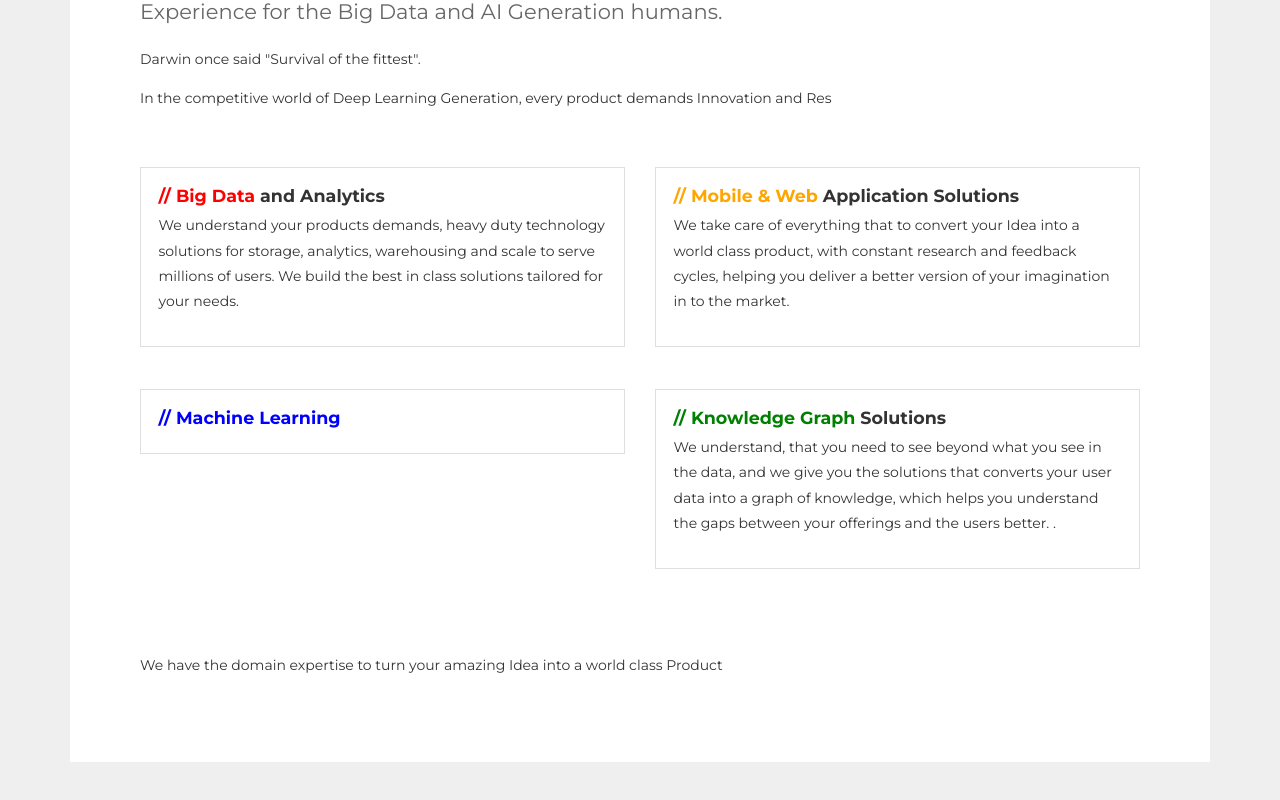
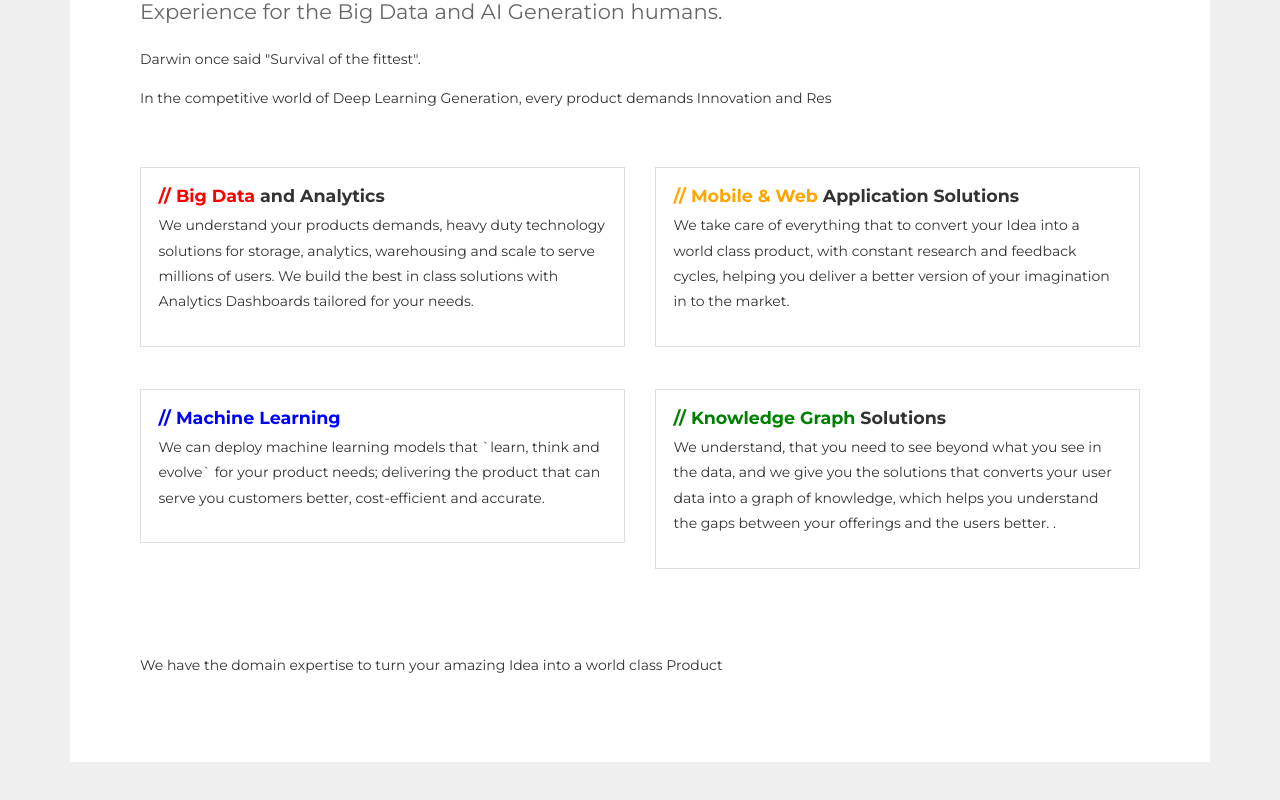
Before and after one commit to invana/invana.github.io, an Angular app in the folder invanatech-app/: page / in a window 1280 px wide. Shown: the part 1073-1873 px from the top of the page. Built offline with nearby package versions, Linux system fonts and the light colour scheme.

Commit message:
UI text added

```diff
--- a/invanatech-app/src/app/app.component.html
+++ b/invanatech-app/src/app/app.component.html
@@ -68,7 +68,7 @@
         <p>Darwin once said "Survival of the fittest".</p>
         <p>In the competitive world of Deep Learning Generation, every product demands
           Innovation
-        and Res</p>
+          and Res</p>
       </div>
     </div>
     <div class="row mt-5">
@@ -78,7 +78,7 @@
             <h4 class="h5 bold"><span style="color: red;">// Big Data</span> and Analytics</h4>
             <p>We understand your products demands, heavy duty technology solutions for
               storage, analytics, warehousing and scale to serve millions of users. We build
-              the best in class solutions tailored for your needs.</p>
+              the best in class solutions with Analytics Dashboards tailored for your needs.</p>
           </div>
         </div>
       </div>
@@ -87,7 +87,7 @@
           <div class="card-body">
             <h4 class="h5 bold"><span style="color: orange">// Mobile & Web</span> Application Solutions</h4>
             <p>We take care of everything that to convert your Idea into a world class product, with
-            constant research and feedback cycles, helping you deliver a better version of your imagination
+              constant research and feedback cycles, helping you deliver a better version of your imagination
               in to the market.</p>
           </div>
         </div>
@@ -96,6 +96,15 @@
         <div class="card">
           <div class="card-body">
             <h4 class="h5 bold"><span style="color: blue">// Machine Learning</span></h4>
+            <p>
+              <!--We live in a generation where we can employee machines-->
+              <!--to make logical predictions that can drive business decisions,-->
+              <!--build disruptive products that can -->
+              We can deploy machine learning models that `learn, think and evolve` for your product
+              needs; delivering the product
+              that can serve you customers better, cost-efficient and accurate.
+
+            </p>
           </div>
         </div>
       </div>
```
